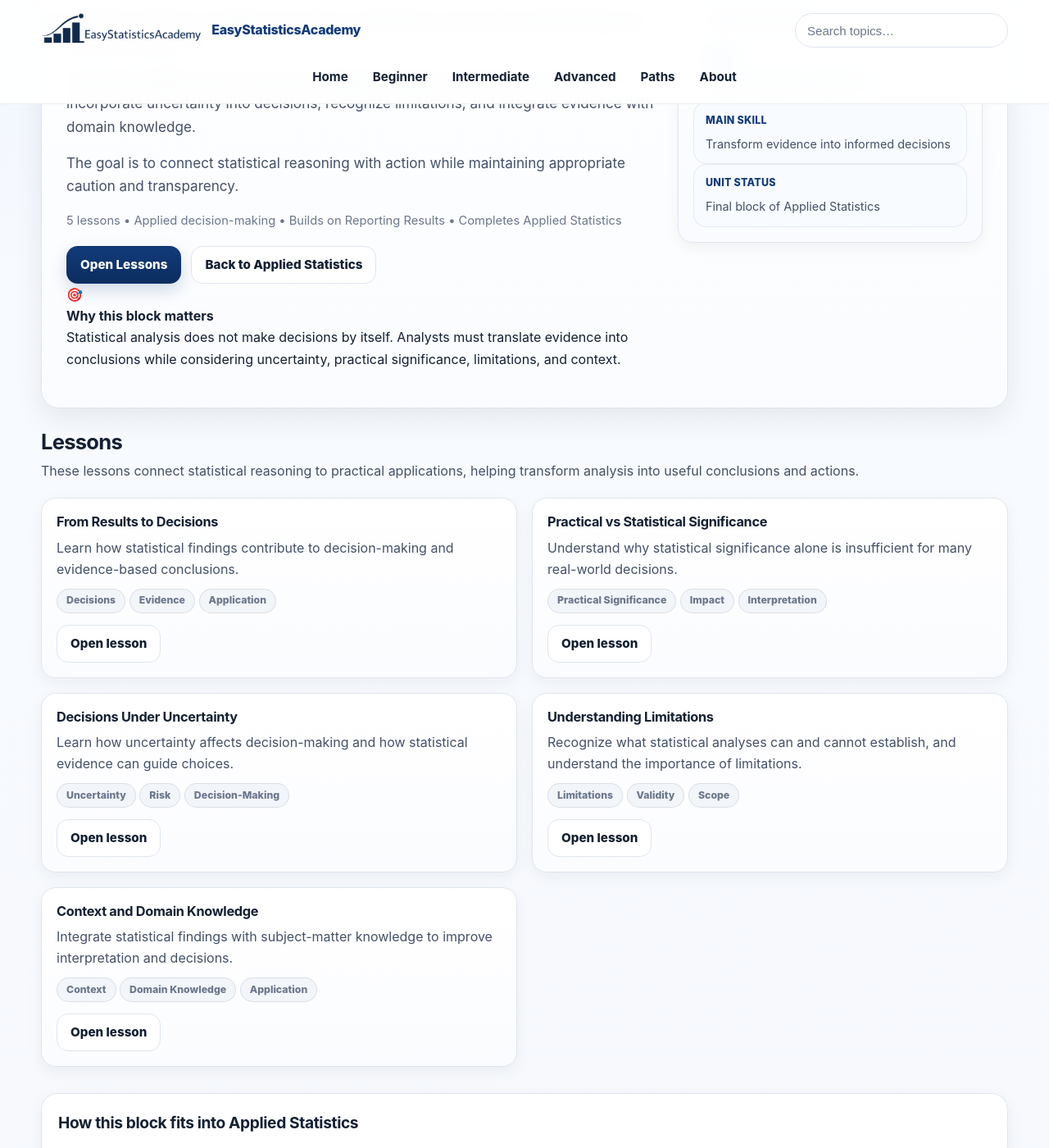
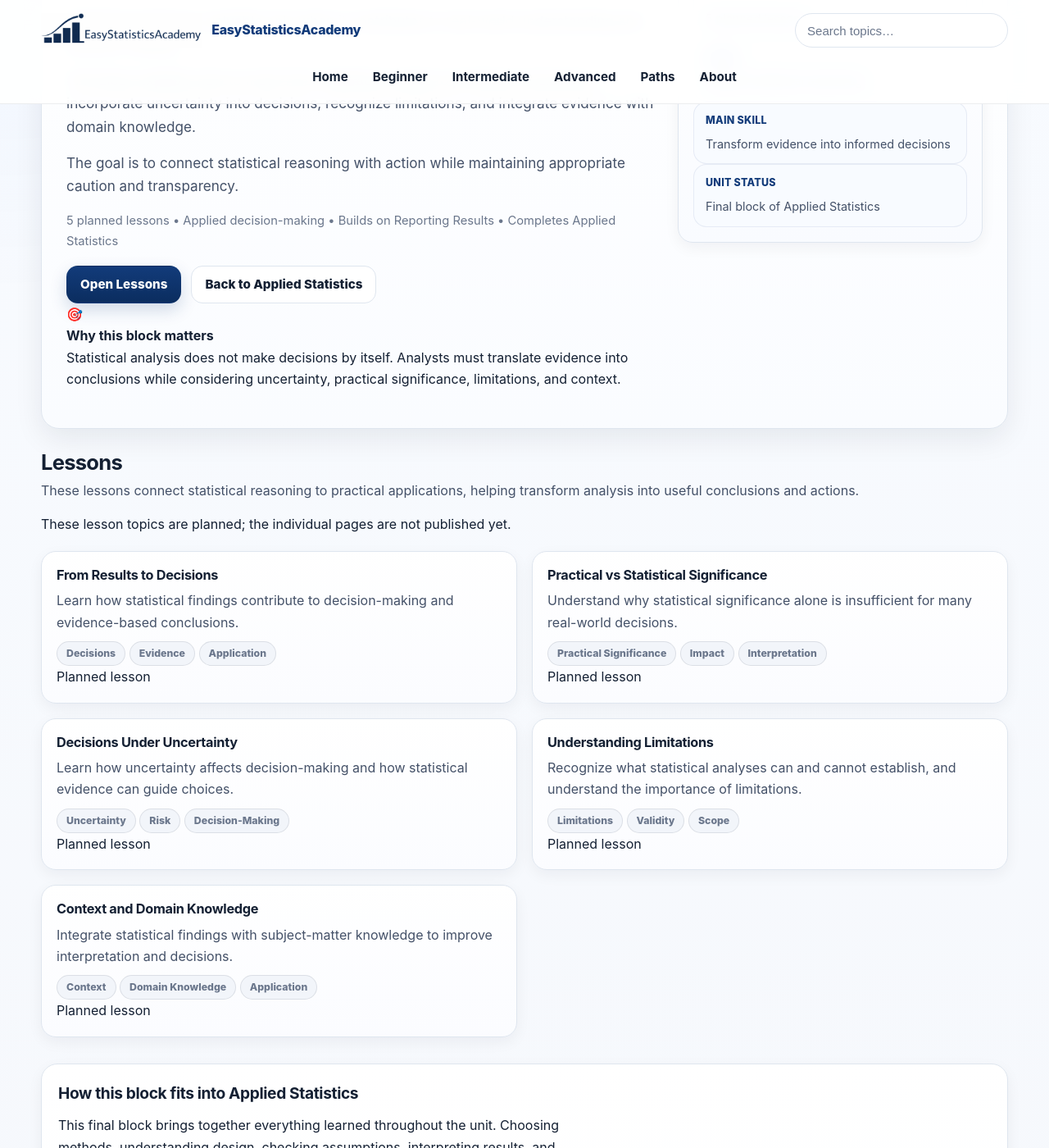
Before and after one commit to ammar-homaida-statistics/easystatisticsacademy, a Jekyll site: the page built from applied-statistics/practice/index.md, in a window 1280 px wide and 1400 px high, scrolled down 288 px. Shown: the whole window at 82% size. Built offline with Jekyll 4.4.1, drawn with Linux system fonts in a browser that asks for light colours.

Commit message:
Replace nonexistent practice lesson links with planned statuses

```diff
--- a/applied-statistics/practice/index.md
+++ b/applied-statistics/practice/index.md
@@ -56,7 +56,7 @@
       </p>
 
       <p class="muted-mini">
-        5 lessons • Applied decision-making • Builds on Reporting Results • Completes Applied Statistics
+        5 planned lessons • Applied decision-making • Builds on Reporting Results • Completes Applied Statistics
       </p>
 
       <div class="hero-actions">
@@ -105,7 +105,7 @@
 
         <div class="mini">
           <div class="mini-title">Lessons</div>
-          <div class="mini-body">5 structured lessons</div>
+          <div class="mini-body">5 planned lessons</div>
         </div>
 
         <div class="mini">
@@ -183,6 +183,8 @@
 
   </div>
 
+  <p class="planned-lessons-note">These lesson topics are planned; the individual pages are not published yet.</p>
+
   <div class="grid grid-2">
 
     <!-- LESSON 1 -->
@@ -190,9 +192,9 @@
     <div class="card lesson-card lesson-block-card">
 
       <h3>
-        <a href="/applied-statistics/practice/results-to-decisions/">
+        <span class="planned-lesson-title">
           From Results to Decisions
-        </a>
+        </span>
       </h3>
 
       <p>
@@ -206,12 +208,7 @@
         <span class="pill">Application</span>
       </div>
 
-      <a
-        class="btn btn-outline"
-        href="/applied-statistics/practice/results-to-decisions/"
-      >
-        Open lesson
-      </a>
+      <span class="planned-lesson-status" aria-label="Lesson not yet available">Planned lesson</span>
 
     </div>
 
@@ -220,9 +217,9 @@
     <div class="card lesson-card lesson-block-card">
 
       <h3>
-        <a href="/applied-statistics/practice/practical-significance/">
+        <span class="planned-lesson-title">
           Practical vs Statistical Significance
-        </a>
+        </span>
       </h3>
 
       <p>
@@ -236,12 +233,7 @@
         <span class="pill">Interpretation</span>
       </div>
 
-      <a
-        class="btn btn-outline"
-        href="/applied-statistics/practice/practical-significance/"
-      >
-        Open lesson
-      </a>
+      <span class="planned-lesson-status" aria-label="Lesson not yet available">Planned lesson</span>
 
     </div>
 
@@ -250,9 +242,9 @@
     <div class="card lesson-card lesson-block-card">
 
       <h3>
-        <a href="/applied-statistics/practice/uncertainty/">
+        <span class="planned-lesson-title">
           Decisions Under Uncertainty
-        </a>
+        </span>
       </h3>
 
       <p>
@@ -266,12 +258,7 @@
         <span class="pill">Decision-Making</span>
       </div>
 
-      <a
-        class="btn btn-outline"
-        href="/applied-statistics/practice/uncertainty/"
-      >
-        Open lesson
-      </a>
+      <span class="planned-lesson-status" aria-label="Lesson not yet available">Planned lesson</span>
 
     </div>
 
@@ -280,9 +267,9 @@
     <div class="card lesson-card lesson-block-card">
 
       <h3>
-        <a href="/applied-statistics/practice/limitations/">
+        <span class="planned-lesson-title">
           Understanding Limitations
-        </a>
+        </span>
       </h3>
 
       <p>
@@ -296,12 +283,7 @@
         <span class="pill">Scope</span>
       </div>
 
-      <a
-        class="btn btn-outline"
-        href="/applied-statistics/practice/limitations/"
-      >
-        Open lesson
-      </a>
+      <span class="planned-lesson-status" aria-label="Lesson not yet available">Planned lesson</span>
 
     </div>
 
@@ -310,9 +292,9 @@
     <div class="card lesson-card lesson-block-card">
 
       <h3>
-        <a href="/applied-statistics/practice/context/">
+        <span class="planned-lesson-title">
           Context and Domain Knowledge
-        </a>
+        </span>
       </h3>
 
       <p>
@@ -326,12 +308,7 @@
         <span class="pill">Application</span>
       </div>
 
-      <a
-        class="btn btn-outline"
-        href="/applied-statistics/practice/context/"
-      >
-        Open lesson
-      </a>
+      <span class="planned-lesson-status" aria-label="Lesson not yet available">Planned lesson</span>
 
     </div>
 
```
